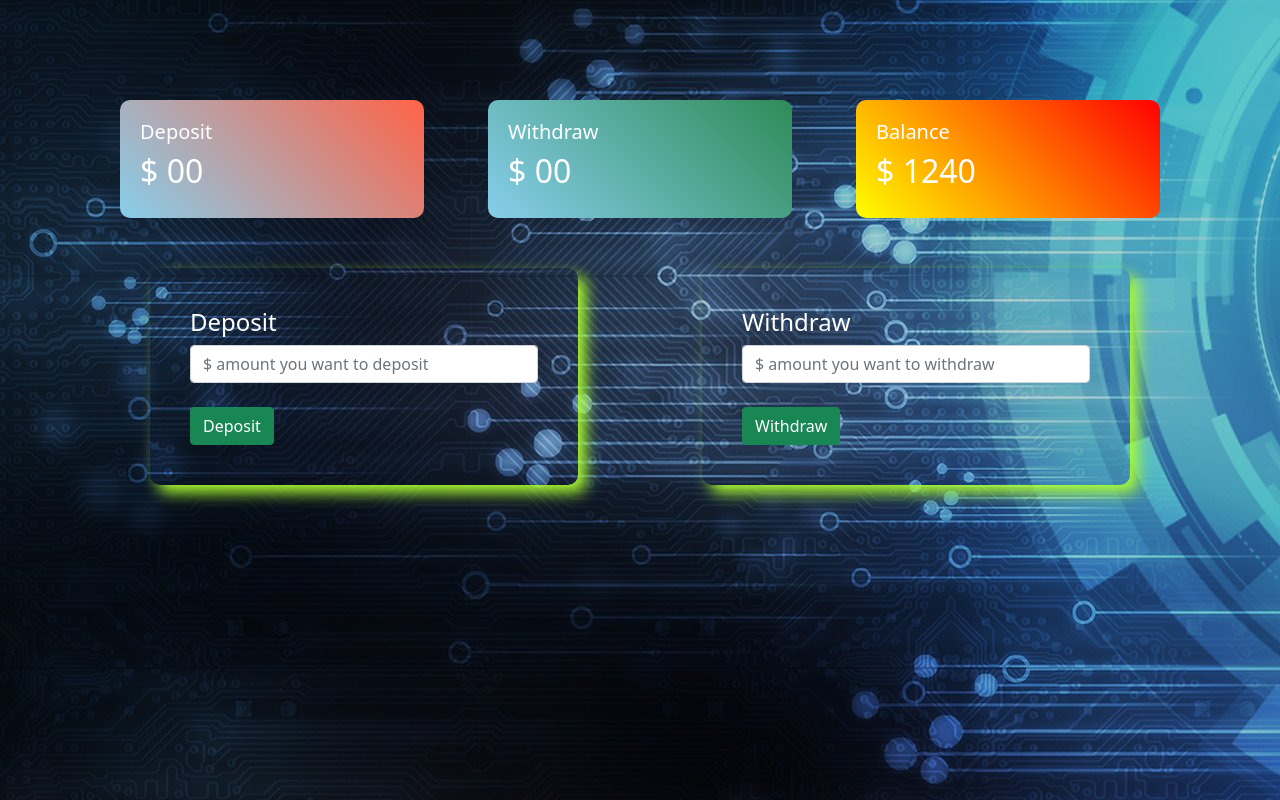
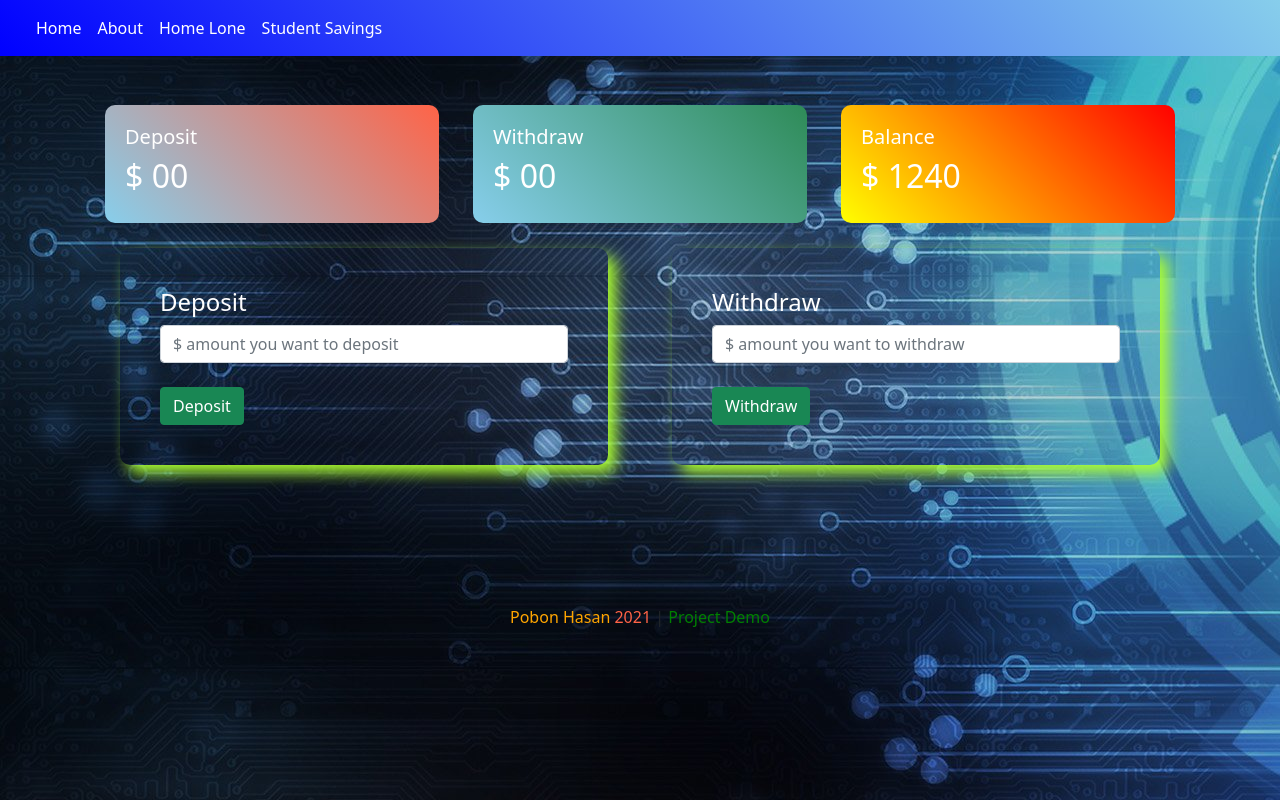
Before and after one commit to Hasanuzzaman-Shah/hsp-bank, a plain HTML site: page index.html in a window 1280 px wide. Both pictures are taken after a click on the button "Enter". Drawn offline with Linux system fonts and the light colour scheme.

Commit message:
some new think added

```diff
--- a/index.html
+++ b/index.html
@@ -10,11 +10,40 @@
 </head>
 <body>
 
+    <div class="container">
+        <nav class="navbar navbar-expand-lg  top fixed-top">
+            <div class="container-fluid">
+              <a class="navbar-brand" href="#"></a>
+              <button class="navbar-toggler" type="button" data-bs-toggle="collapse" data-bs-target="#navbarNav" aria-controls="navbarNav" aria-expanded="false" aria-label="Toggle navigation">
+                <span class="navbar-toggler-icon"></span>
+              </button>
+              <div class="collapse navbar-collapse" id="navbarNav">
+                <ul class="navbar-nav">
+                  <li class="nav-item">
+                    <a class="nav-link active text" aria-current="page" href="#">Home</a>
+                  </li>
+                  <li class="nav-item">
+                    <a class="nav-link text" href="#">About</a>
+                  </li>
+                  <li class="nav-item">
+                    <a class="nav-link text" href="#">Home Lone</a>
+                  </li>
+                  <li class="nav-item">
+                    <a class="nav-link text" href="#" >Student Savings</a>
+                  </li>
+                </ul>
+              </div>
+            </div>
+          </nav>
+
+    </div>
+
+
 
         <div id="login-area">
             <h1 class="text-center text">Welcome to HSP Bank LTD</h1>
 
-            <div class="submit-area">
+            <div class="submit-area col-12 col-sm-12 col-md-12 col-lg-12  col-xl-12">
                 <h4 class="text">Log in</h4>
                 <input type="text" class="form-control" placeholder="email">
                 <br>
@@ -26,9 +55,9 @@
             </div>
         </div>
 
-        <div id="transaction-area">
+        <div id="transaction-area" >
             <div class="row">
-                <div class="col-md-4 ">
+                <div class="col-12 col-sm-12 col-md-4 col-lg-4  col-xl-4 ">
                     <div class="deposit status">
                        <h5 >Deposit</h5>
                         <h2>$ <span id="currentDeposit">00</span> </h2>
@@ -36,14 +65,14 @@
 
 
                 </div>
-                <div class="col-md-4 ">
+                <div class="col-12 col-sm-12 col-md-4 col-lg-4  col-xl-4 ">
                     <div class="withdraw status">
                         <h5 >Withdraw</h5>
                         <h2>$ <span id="currentWithdraw">00</span></h2>
                     </div>
 
                 </div>
-                <div class="col-md-4 ">
+                <div class="col-12 col-sm-12 col-md-4 col-lg-4  col-xl-4 ">
                     <div class="balance status">
                         <h5>Balance</h5>
                         <h2>$ <span id="currentBalance">1240</span> </h2>
@@ -56,7 +85,7 @@
             </div>
 
             <div class="row">
-                <div class="col-md-6" >
+                <div class="col-12 col-sm-12 col-md-6 col-lg-6  col-xl-6" >
 
                    <div class="submit-area">
                     <h4 class="text">Deposit</h4>
@@ -66,7 +95,7 @@
                    </div>
                 </div>
 
-                <div class="col-md-6">
+                <div class="col-12 col-sm-12 col-md-6 col-lg-6  col-xl-6">
                     <div class="submit-area">
                         <h4 class="text">Withdraw</h4>
                     <input id="withdrawAmount" type="text" class="form-control" placeholder="$ amount you want to withdraw">
@@ -150,7 +179,14 @@
         }
 
     </script>
-
-
+<br>
+<br>
+<br>
+<br>
+<br>
+<footer>
+    <p class="footer"> <span class="orange-highlight">Pobon Hasan </span> <span class="tomato-highlight">2021
+         </span>  |  <span class="green-highlight">Project Demo</span> </p>
+    </footer>
 </body>
 </html>
--- a/style.css
+++ b/style.css
@@ -5,12 +5,15 @@ body{
    background-image: url(images/image3.jpg);
     padding: 100px;
 }
+.top{
+    background-image: linear-gradient(45deg,blue,skyblue);
+}
 
 .text{
     color: white;
 }
 .submit-area{
-    margin: 50px;
+    margin: 20px;
     padding: 40px;
     border-radius: 10px;
     box-shadow: 8px 8px 15px greenyellow;
@@ -19,6 +22,7 @@ body{
 
 #transaction-area{
     display: none;
+
 }
 .status{
     margin: 0px 20px;
@@ -30,14 +34,37 @@ body{
 .deposit{
 
     background-image: linear-gradient(45deg,skyblue,tomato);
+    margin: 5px;
 }
 
 .withdraw{
-    color: ;
+
 
     background-image: linear-gradient(45deg,skyblue,seagreen);
+    margin: 5px;
 }
 
 .balance{
     background-image: linear-gradient(45deg,yellow,red);
+    margin: 5px;
 }
+
+footer{
+    text-align: center;
+
+}
+
+.footer{
+    text-align: center;
+
+}
+.orange-highlight{
+    color: orange;
+
+}
+.tomato-highlight{
+    color: tomato;
+}
+.green-highlight{
+    color: green;
+}
```
